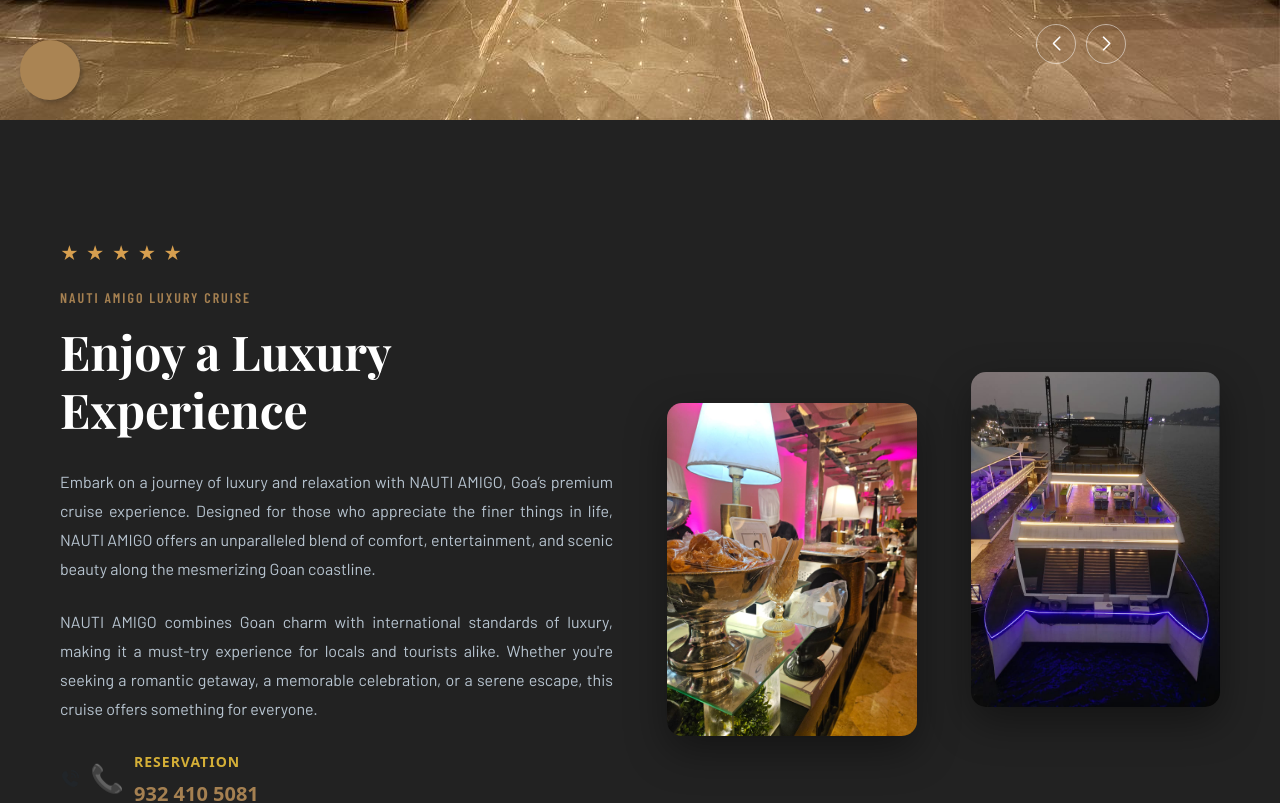
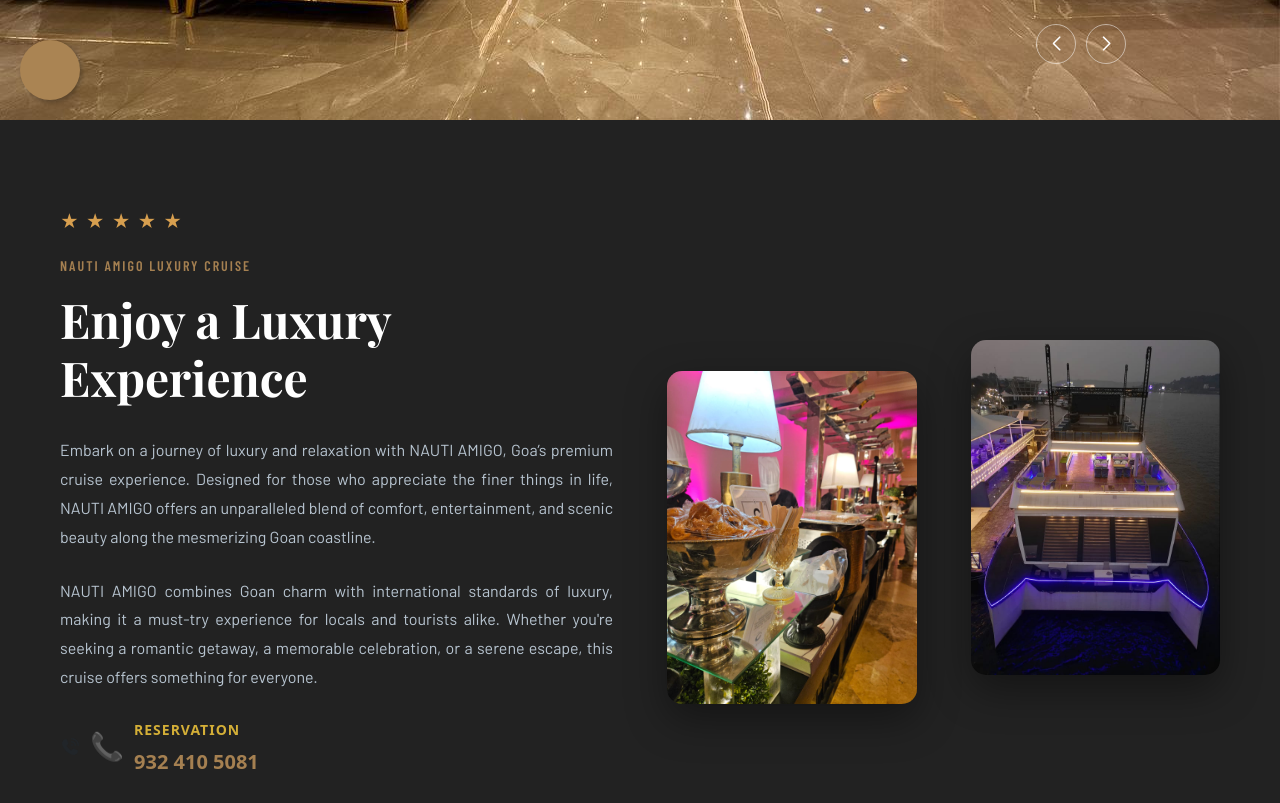
Before and after one commit to Kratagya-Webkorps/nautiamigo-angular, an Angular app: page / in a window 1280 px wide. Shown: the part 680-1483 px from the top of the page. Built offline with nearby package versions, Linux system fonts and the light colour scheme.

Commit message:
Fix height of page

```diff
--- a/src/app/about-section/about-section.component.css
+++ b/src/app/about-section/about-section.component.css
@@ -4,7 +4,8 @@
     background: rgb(34, 34, 34);
     position: relative;
     overflow: hidden;
-    min-height: 100vh;
+    height: 775px;
+    min-height: unset;
     display: flex;
     align-items: center;
   }
```
